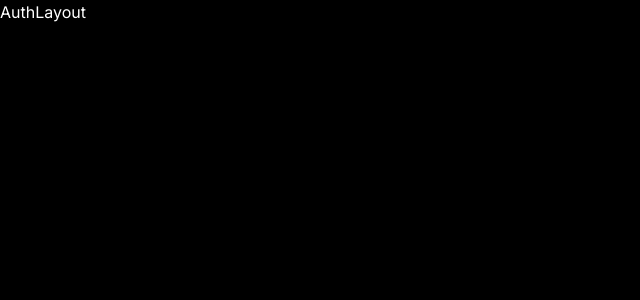
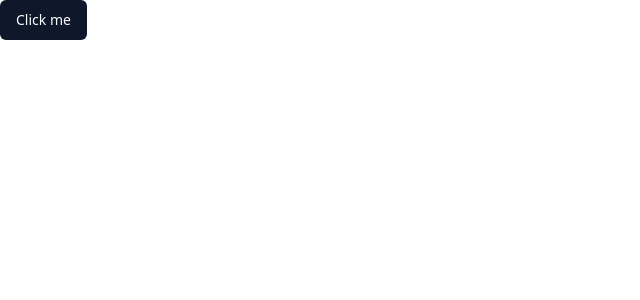
Before and after one commit to TaiveyonShaw/socialMediaApp, a React (Vite) app: page /sign-up in a window 1280 px wide. Shown: the top 300 px of the page, without its empty margins (0-640 px from the left). Built offline with nearby package versions, Linux system fonts and the light colour scheme.

Commit message:
Finish Auth setup

```diff
--- a/src/_auth/AuthLayout.tsx
+++ b/src/_auth/AuthLayout.tsx
@@ -1,7 +1,21 @@
-import React from "react";
+import { Outlet, Navigate } from "react-router-dom";
 
 const AuthLayout = () => {
-  return <div>AuthLayout</div>;
+  const isAuthenticated = false;
+
+  return (
+    <>
+      {isAuthenticated ? (
+        <Navigate to="/" />
+      ) : (
+        <>
+          <section>
+            <Outlet />
+          </section>
+        </>
+      )}
+    </>
+  );
 };
 
 export default AuthLayout;
--- a/src/_auth/forms/SigninForm.tsx
+++ b/src/_auth/forms/SigninForm.tsx
@@ -1,5 +1,3 @@
-import React from "react";
-
 const SigninForm = () => {
   return <div>SigninForm</div>;
 };
--- a/src/_auth/forms/SignupForm.tsx
+++ b/src/_auth/forms/SignupForm.tsx
@@ -1,7 +1,11 @@
-import React from "react";
+import { Button } from "@/components/ui/button";
 
 const SignupForm = () => {
-  return <div>SignupForm</div>;
+  return (
+    <div>
+      <Button>Click me</Button>
+    </div>
+  );
 };
 
 export default SignupForm;
--- /dev/null
+++ b/src/components/ui/button.tsx
@@ -0,0 +1,56 @@
+import * as React from "react"
+import { Slot } from "@radix-ui/react-slot"
+import { cva, type VariantProps } from "class-variance-authority"
+
+import { cn } from "@/lib/utils"
+
+const buttonVariants = cva(
+  "inline-flex items-center justify-center whitespace-nowrap rounded-md text-sm font-medium ring-offset-background transition-colors focus-visible:outline-none focus-visible:ring-2 focus-visible:ring-ring focus-visible:ring-offset-2 disabled:pointer-events-none disabled:opacity-50",
+  {
+    variants: {
+      variant: {
+        default: "bg-primary text-primary-foreground hover:bg-primary/90",
+        destructive:
+          "bg-destructive text-destructive-foreground hover:bg-destructive/90",
+        outline:
+          "border border-input bg-background hover:bg-accent hover:text-accent-foreground",
+        secondary:
+          "bg-secondary text-secondary-foreground hover:bg-secondary/80",
+        ghost: "hover:bg-accent hover:text-accent-foreground",
+        link: "text-primary underline-offset-4 hover:underline",
+      },
+      size: {
+        default: "h-10 px-4 py-2",
+        sm: "h-9 rounded-md px-3",
+        lg: "h-11 rounded-md px-8",
+        icon: "h-10 w-10",
+      },
+    },
+    defaultVariants: {
+      variant: "default",
+      size: "default",
+    },
+  }
+)
+
+export interface ButtonProps
+  extends React.ButtonHTMLAttributes<HTMLButtonElement>,
+    VariantProps<typeof buttonVariants> {
+  asChild?: boolean
+}
+
+const Button = React.forwardRef<HTMLButtonElement, ButtonProps>(
+  ({ className, variant, size, asChild = false, ...props }, ref) => {
+    const Comp = asChild ? Slot : "button"
+    return (
+      <Comp
+        className={cn(buttonVariants({ variant, size, className }))}
+        ref={ref}
+        {...props}
+      />
+    )
+  }
+)
+Button.displayName = "Button"
+
+export { Button, buttonVariants }
--- a/src/globals.css
+++ b/src/globals.css
@@ -1,280 +1,76 @@
-@import url("https://fonts.googleapis.com/css2?family=Inter:wght@400;500;600;700;800&display=swap");
-
 @tailwind base;
 @tailwind components;
 @tailwind utilities;
 
 @layer base {
-  * {
-    @apply box-border list-none p-0 m-0 scroll-smooth;
+  :root {
+    --background: 0 0% 100%;
+    --foreground: 222.2 84% 4.9%;
+
+    --card: 0 0% 100%;
+    --card-foreground: 222.2 84% 4.9%;
+
+    --popover: 0 0% 100%;
+    --popover-foreground: 222.2 84% 4.9%;
+
+    --primary: 222.2 47.4% 11.2%;
+    --primary-foreground: 210 40% 98%;
+
+    --secondary: 210 40% 96.1%;
+    --secondary-foreground: 222.2 47.4% 11.2%;
+
+    --muted: 210 40% 96.1%;
+    --muted-foreground: 215.4 16.3% 46.9%;
+
+    --accent: 210 40% 96.1%;
+    --accent-foreground: 222.2 47.4% 11.2%;
+
+    --destructive: 0 84.2% 60.2%;
+    --destructive-foreground: 210 40% 98%;
+
+    --border: 214.3 31.8% 91.4%;
+    --input: 214.3 31.8% 91.4%;
+    --ring: 222.2 84% 4.9%;
+
+    --radius: 0.5rem;
   }
 
-  body {
-    @apply bg-dark-1 text-white min-h-screen font-inter;
+  .dark {
+    --background: 222.2 84% 4.9%;
+    --foreground: 210 40% 98%;
+
+    --card: 222.2 84% 4.9%;
+    --card-foreground: 210 40% 98%;
+
+    --popover: 222.2 84% 4.9%;
+    --popover-foreground: 210 40% 98%;
+
+    --primary: 210 40% 98%;
+    --primary-foreground: 222.2 47.4% 11.2%;
+
+    --secondary: 217.2 32.6% 17.5%;
+    --secondary-foreground: 210 40% 98%;
+
+    --muted: 217.2 32.6% 17.5%;
+    --muted-foreground: 215 20.2% 65.1%;
+
+    --accent: 217.2 32.6% 17.5%;
+    --accent-foreground: 210 40% 98%;
+
+    --destructive: 0 62.8% 30.6%;
+    --destructive-foreground: 210 40% 98%;
+
+    --border: 217.2 32.6% 17.5%;
+    --input: 217.2 32.6% 17.5%;
+    --ring: 212.7 26.8% 83.9%;
   }
 }
 
-@layer utilities {
-  /* TYPOGRAPHY */
-  .h1-bold {
-    @apply text-[36px] font-bold leading-[140%] tracking-tighter;
+@layer base {
+  * {
+    @apply border-border;
   }
-
-  .h1-semibold {
-    @apply text-[36px] font-semibold leading-[140%] tracking-tighter;
-  }
-
-  .h2-bold {
-    @apply text-[30px] font-bold leading-[140%] tracking-tighter;
-  }
-
-  .h3-bold {
-    @apply text-[24px] font-bold leading-[140%] tracking-tighter;
-  }
-
-  .base-semibold {
-    @apply text-[16px] font-semibold leading-[140%] tracking-tighter;
-  }
-
-  .base-medium {
-    @apply text-[16px] font-medium leading-[140%];
-  }
-
-  .base-regular {
-    @apply text-[16px] font-normal leading-[140%];
-  }
-
-  .body-bold {
-    @apply text-[18px] font-bold leading-[140%];
-  }
-
-  .body-medium {
-    @apply text-[18px] font-medium leading-[140%];
-  }
-
-  .small-semibold {
-    @apply text-[14px] font-semibold leading-[140%] tracking-tighter;
-  }
-
-  .small-medium {
-    @apply text-[14px] font-medium leading-[140%];
-  }
-
-  .small-regular {
-    @apply text-[14px] font-normal leading-[140%];
-  }
-
-  .subtle-semibold {
-    @apply text-[12px] font-semibold leading-[140%];
-  }
-
-  .tiny-medium {
-    @apply text-[10px] font-medium leading-[140%];
-  }
-
-  /* UTILITIES */
-  .invert-white {
-    @apply invert brightness-0 transition;
-  }
-
-  .flex-center {
-    @apply flex justify-center items-center;
-  }
-
-  .flex-between {
-    @apply flex justify-between items-center;
-  }
-
-  .flex-start {
-    @apply flex justify-start items-center;
-  }
-
-  .custom-scrollbar::-webkit-scrollbar {
-    width: 3px;
-    height: 3px;
-    border-radius: 2px;
-  }
-
-  .custom-scrollbar::-webkit-scrollbar-track {
-    background: #09090a;
-  }
-
-  .custom-scrollbar::-webkit-scrollbar-thumb {
-    background: #5c5c7b;
-    border-radius: 50px;
-  }
-
-  .custom-scrollbar::-webkit-scrollbar-thumb:hover {
-    background: #7878a3;
-  }
-
-  .common-container {
-    @apply flex flex-col flex-1 items-center gap-10 overflow-scroll py-10 px-5 md:px-8 lg:p-14 custom-scrollbar;
-  }
-
-  /* All Users */
-  .user-container {
-    @apply max-w-5xl flex flex-col items-start w-full gap-6 md:gap-9;
-  }
-
-  .user-grid {
-    @apply w-full grid grid-cols-1 xs:grid-cols-2 md:grid-cols-2 lg:grid-cols-2 xl:grid-cols-3 gap-7 max-w-5xl;
-  }
-
-  /* Explore */
-  .explore-container {
-    @apply flex flex-col flex-1 items-center overflow-scroll py-10 px-5 md:p-14 custom-scrollbar;
-  }
-
-  .explore-inner_container {
-    @apply max-w-5xl flex flex-col items-center w-full gap-6 md:gap-9;
-  }
-
-  .explore-search {
-    @apply h-12 bg-dark-4 border-none placeholder:text-light-4 focus-visible:ring-0 focus-visible:ring-offset-0 ring-offset-0 !important;
-  }
-
-  /* Home */
-  .home-container {
-    @apply flex flex-col flex-1 items-center gap-10 overflow-scroll py-10 px-5 md:px-8 lg:p-14 custom-scrollbar;
-  }
-
-  .home-posts {
-    @apply max-w-screen-sm flex flex-col items-center w-full gap-6 md:gap-9;
-  }
-
-  .home-creators {
-    @apply hidden xl:flex flex-col w-72 2xl:w-465 px-6 py-10 gap-10  overflow-scroll custom-scrollbar;
-  }
-
-  /* Post Details */
-  .post_details-container {
-    @apply flex flex-col flex-1 gap-10 overflow-scroll py-10 px-5 md:p-14 custom-scrollbar items-center;
-  }
-
-  .post_details-card {
-    @apply bg-dark-2 w-full max-w-5xl rounded-[30px] flex-col flex xl:flex-row border border-dark-4 xl:rounded-l-[24px];
-  }
-
-  .post_details-img {
-    @apply h-80 lg:h-[480px] xl:w-[48%] rounded-t-[30px] xl:rounded-l-[24px] xl:rounded-tr-none object-cover p-5 bg-dark-1;
-  }
-
-  .post_details-info {
-    @apply bg-dark-2 flex flex-col gap-5 lg:gap-7 flex-1 items-start p-8 rounded-[30px];
-  }
-
-  .post_details-delete_btn {
-    @apply p-0 flex gap-3 hover:bg-transparent hover:text-light-1  text-light-1 small-medium lg:base-medium;
-  }
-
-  /* Profile */
-  .profile-container {
-    @apply flex flex-col items-center flex-1 gap-10 overflow-scroll py-10 px-5 md:p-14 custom-scrollbar;
-  }
-
-  .profile-inner_container {
-    @apply flex items-center md:mb-8 xl:items-start gap-8 flex-col xl:flex-row relative max-w-5xl w-full;
-  }
-
-  .profile-tab {
-    @apply flex-center gap-3 py-4 w-48 bg-dark-2  transition flex-1 xl:flex-initial;
-  }
-
-  /* Saved */
-  .saved-container {
-    @apply flex flex-col flex-1 items-center gap-10 overflow-scroll py-10 px-5 md:p-14 custom-scrollbar;
-  }
-
-  /* Bottom bar */
-  .bottom-bar {
-    @apply z-50 flex-between w-full sticky bottom-0 rounded-t-[20px] bg-dark-2 px-5 py-4 md:hidden;
-  }
-
-  /* File uploader */
-  .file_uploader-img {
-    @apply h-80 lg:h-[480px] w-full rounded-[24px] object-cover object-top;
-  }
-
-  .file_uploader-label {
-    @apply text-light-4 text-center small-regular w-full p-4 border-t border-t-dark-4;
-  }
-
-  .file_uploader-box {
-    @apply flex-center flex-col p-7 h-80 lg:h-[612px];
-  }
-
-  /* Grid Post List */
-  .grid-container {
-    @apply w-full grid grid-cols-1 sm:grid-cols-2 md:grid-cols-1 lg:grid-cols-2 xl:grid-cols-3 gap-7 max-w-5xl;
-  }
-
-  .grid-post_link {
-    @apply flex rounded-[24px] border border-dark-4 overflow-hidden cursor-pointer w-full h-full;
-  }
-
-  .grid-post_user {
-    @apply absolute bottom-0 p-5 flex-between w-full bg-gradient-to-t from-dark-3 to-transparent rounded-b-[24px] gap-2;
-  }
-
-  /* Left sidebar */
-  .leftsidebar {
-    @apply hidden md:flex px-6 py-10 flex-col justify-between min-w-[270px] bg-dark-2;
-  }
-
-  .leftsidebar-link {
-    @apply rounded-lg base-medium hover:bg-primary-500 transition;
-  }
-
-  /* Post Card */
-  .post-card {
-    @apply bg-dark-2 rounded-3xl border border-dark-4 p-5 lg:p-7 w-full max-w-screen-sm;
-  }
-
-  .post-card_img {
-    @apply h-64 xs:h-[400px] lg:h-[450px] w-full rounded-[24px] object-cover mb-5;
-  }
-
-  /* Topbar */
-  .topbar {
-    @apply sticky top-0 z-50 md:hidden bg-dark-2 w-full;
-  }
-
-  /* User card */
-  .user-card {
-    @apply flex-center flex-col gap-4 border border-dark-4 rounded-[20px] px-5 py-8;
+  body {
+    @apply bg-background text-foreground;
   }
 }
-
-@layer components {
-  /* SHADCN COMPONENTS */
-  /* Form */
-  .shad-form_label {
-    @apply text-white !important;
-  }
-
-  .shad-form_message {
-    @apply text-red !important;
-  }
-
-  .shad-input {
-    @apply h-12 bg-dark-4 border-none placeholder:text-light-4 focus-visible:ring-1 focus-visible:ring-offset-1 ring-offset-light-3 !important;
-  }
-
-  .shad-textarea {
-    @apply h-36 bg-dark-3 rounded-xl border-none focus-visible:ring-1 focus-visible:ring-offset-1 ring-offset-light-3 !important;
-  }
-
-  /* Button */
-  .shad-button_primary {
-    @apply bg-primary-500 hover:bg-primary-500 text-light-1 flex gap-2 !important;
-  }
-
-  .shad-button_dark_4 {
-    @apply h-12 bg-dark-4 px-5 text-light-1 flex gap-2 !important;
-  }
-
-  .shad-button_ghost {
-    @apply flex gap-4 items-center justify-start hover:bg-transparent hover:text-white !important;
-  }
-}
--- /dev/null
+++ b/src/lib/utils.ts
@@ -0,0 +1,6 @@
+import { type ClassValue, clsx } from "clsx"
+import { twMerge } from "tailwind-merge"
+
+export function cn(...inputs: ClassValue[]) {
+  return twMerge(clsx(inputs))
+}
--- a/tailwind.config.js
+++ b/tailwind.config.js
@@ -1,63 +1,77 @@
 /** @type {import('tailwindcss').Config} */
-export default {
+module.exports = {
+  darkMode: ["class"],
   content: [
     './pages/**/*.{ts,tsx}',
     './components/**/*.{ts,tsx}',
     './app/**/*.{ts,tsx}',
     './src/**/*.{ts,tsx}',
   ],
+  prefix: "",
   theme: {
     container: {
       center: true,
-      padding: '2rem',
+      padding: "2rem",
       screens: {
-        '2xl': '1400px',
-
+        "2xl": "1400px",
       },
     },
     extend: {
       colors: {
-        'primary-500': '#877EFF',
-        'primary-600': '#5D5FEF',
-        'secondary-500': '#FFB620',
-        'off-white': '#D0DFFF',
-        'red': '#FF5A5A',
-        'dark-1': '#000000',
-        'dark-2': '#09090A',
-        'dark-3': '#101012',
-        'dark-4': '#1F1F22',
-        'light-1': '#FFFFFF',
-        'light-2': '#EFEFEF',
-        'light-3': '#7878A3',
-        'light-4': '#5C5C7B',
+        border: "hsl(var(--border))",
+        input: "hsl(var(--input))",
+        ring: "hsl(var(--ring))",
+        background: "hsl(var(--background))",
+        foreground: "hsl(var(--foreground))",
+        primary: {
+          DEFAULT: "hsl(var(--primary))",
+          foreground: "hsl(var(--primary-foreground))",
+        },
+        secondary: {
+          DEFAULT: "hsl(var(--secondary))",
+          foreground: "hsl(var(--secondary-foreground))",
+        },
+        destructive: {
+          DEFAULT: "hsl(var(--destructive))",
+          foreground: "hsl(var(--destructive-foreground))",
+        },
+        muted: {
+          DEFAULT: "hsl(var(--muted))",
+          foreground: "hsl(var(--muted-foreground))",
+        },
+        accent: {
+          DEFAULT: "hsl(var(--accent))",
+          foreground: "hsl(var(--accent-foreground))",
+        },
+        popover: {
+          DEFAULT: "hsl(var(--popover))",
+          foreground: "hsl(var(--popover-foreground))",
+        },
+        card: {
+          DEFAULT: "hsl(var(--card))",
+          foreground: "hsl(var(--card-foreground))",
+        },
       },
-      screens: {
-        'xs': '480px',
-
-      },
-      width: {
-        '420': '420px',
-        '465': '465px',
-      },
-      fontFamily: {
-        inter: ['Inter', 'sans-serif'],
-
+      borderRadius: {
+        lg: "var(--radius)",
+        md: "calc(var(--radius) - 2px)",
+        sm: "calc(var(--radius) - 4px)",
       },
       keyframes: {
-        'accordion-down': {
-          from: { height: 0 },
-          to: { height: 'var(--radix-accordion-content-height)' },
+        "accordion-down": {
+          from: { height: "0" },
+          to: { height: "var(--radix-accordion-content-height)" },
         },
-        'accordion-up': {
-          from: { height: 'var(--radix-accordion-content-height)' },
-          to: { height: 0 },
+        "accordion-up": {
+          from: { height: "var(--radix-accordion-content-height)" },
+          to: { height: "0" },
         },
       },
       animation: {
-        'accordion-down': 'accordion-down 0.2s ease-out',
-        'accordion-up': 'accordion-up 0.2s ease-out',
+        "accordion-down": "accordion-down 0.2s ease-out",
+        "accordion-up": "accordion-up 0.2s ease-out",
       },
     },
   },
-  plugins: [import('tailwindcss-animate')],
+  plugins: [require("tailwindcss-animate")],
 }
```
Also changed, not shown: package.json (+6 -1 lines), components.json (added), 1 other file (tests, documents, lock files or other folders).
